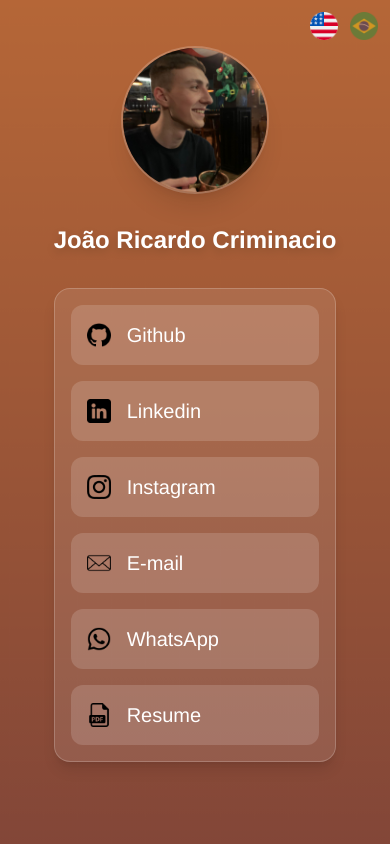
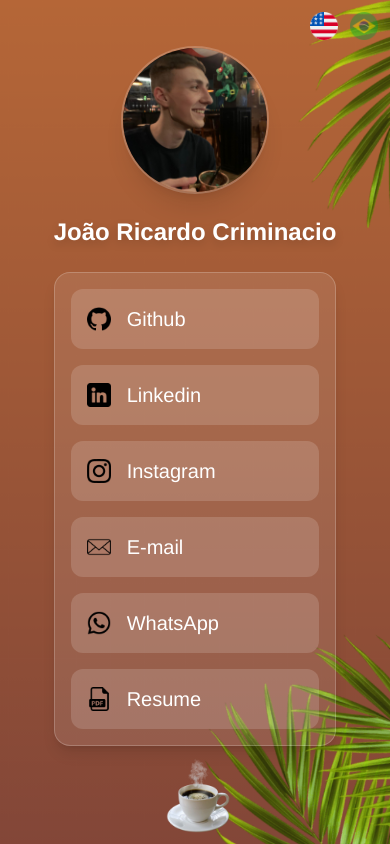
Before and after one commit to JoaoCriminacio/Linktree, an Angular app: page / in a window 390 px wide. Built offline with nearby package versions, Linux system fonts and the light colour scheme.

Commit message:
feat(responsive): Added steam animation and changed the bg position on small screens

```diff
--- a/src/app/app.component.html
+++ b/src/app/app.component.html
@@ -12,7 +12,7 @@
   </button>
 </div>
 
-<div class="flex flex-col items-center px-6 py-12 gap-8">
+<div class="flex flex-col items-center px-6 py-12 gap-6 lg:gap-8">
   <img src="./assets/me.jpg"
        alt="João R. Criminacio image"
        class="rounded-full w-36 sm:w-40 aspect-square object-cover shadow-xl ring-2 ring-white/20">
@@ -79,5 +79,5 @@
 </div>
 
 
-<img src="./assets/coffee.png" class="absolute right-10 bottom-0 w-72 pointer-events-none hidden lg:block">
-<div class="absolute right-20 bottom-20 w-44 h-64 steam hidden lg:block"></div>
+<img src="./assets/coffee.png" class="pointer-events-none w-20 lg:w-72 absolute bottom-0 left-1/2 -translate-x-1/2 lg:translate-x-0 lg:left-auto lg:right-10">
+<div class="pointer-events-none w-8 h-20 lg:w-44 lg:h-64 absolute lg:right-20 bottom-0 lg:bottom-20 -translate-x-3 lg:translate-x-0 left-1/2 lg:left-auto steam"></div>
--- a/src/styles.css
+++ b/src/styles.css
@@ -13,6 +13,12 @@ body {
   min-height: 100vh;
   display: flex;
   justify-content: center;
+}
+
+@media (max-width: 64rem) {
+  body {
+    background-position-x: 92%;
+  }
 }
 
 .steam {
```
